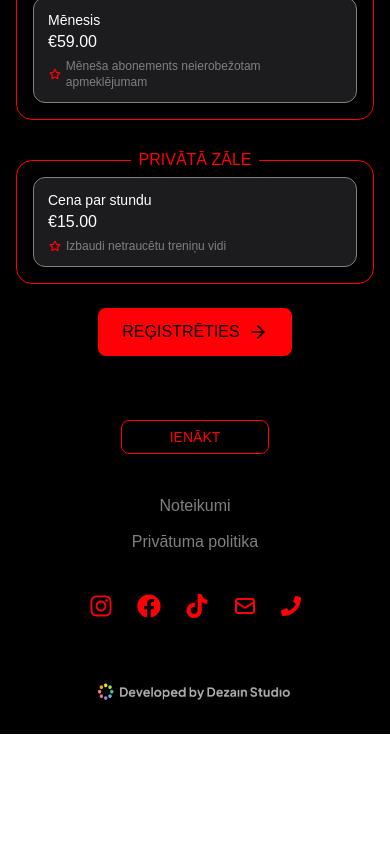
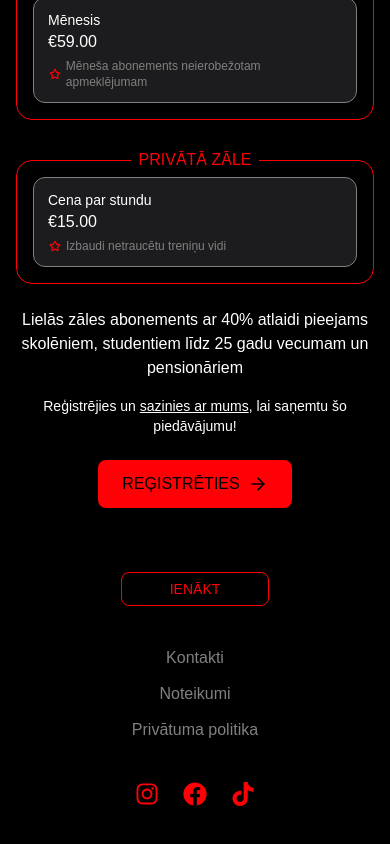
Before and after one commit to atisozols/skultes-next, a Next.js app: page / in a window 390 px wide. Shown: the part 3302-4146 px from the top of the page. Before the commit the page ends 4036 px from the top, so only its background shows below. Built offline with nearby package versions, Linux system fonts and the light colour scheme; no server answers; a web font is replaced by a local one.

Commit message:
feat: added contact page

```diff
--- /dev/null
+++ b/app/contact/page.js
@@ -0,0 +1,78 @@
+import Image from 'next/image';
+import Link from 'next/link';
+import TopNav from '@/components/ui/TopNav';
+import { FaPhone, FaInstagram, FaFacebook, FaTiktok } from 'react-icons/fa';
+import { HiOutlineMail } from 'react-icons/hi';
+
+export const metadata = {
+  title: 'Kontakti | Skultes Sporta Centrs',
+  description: 'Sazinieties ar mums par jautājumiem vai sadarbības iespējām',
+};
+
+export default function ContactPage() {
+  return (
+    <main className="min-h-screen w-full bg-background">
+      <TopNav />
+
+      <div className="container mx-auto px-4 pb-4 pt-24 md:pt-36 lg:pt-12">
+        <div className="grid grid-cols-1 gap-8 md:grid-cols-2">
+          <div className="flex flex-col space-y-8">
+            <div className="space-y-6">
+              <div>
+                <h2 className="text-foreground/60 mb-2 font-thin uppercase">Sazinies ar mums</h2>
+                <a
+                  href="mailto:atis@ozols.club"
+                  className="flex items-center gap-2 text-2xl font-light text-foreground"
+                >
+                  atis@ozols.club
+                </a>
+              </div>
+
+              <div>
+                <h2 className="text-foreground/60 mb-2 font-thin uppercase">Trenējies pie mums</h2>
+                <div className="flex flex-col text-2xl font-light text-foreground">
+                  <span>Brīvības laukums 4, Tukums</span>
+                  <span className="text-sm">ieeja no Harmonijas ielas pagalma pusē</span>
+                </div>
+              </div>
+
+              <div>
+                <div className="flex flex-col text-lg font-light text-foreground">
+                  <span>
+                    <span className="font-thin">P-Sv</span>{' '}
+                    <span className="font-base">5:00 - 23:00</span>
+                  </span>
+                </div>
+              </div>
+            </div>
+
+            <div className="flex flex-col items-start justify-center gap-3 text-alternate">
+              <div className="flex items-center justify-center gap-6 text-2xl text-foreground">
+                <Link href={'https://www.instagram.com/ozols_club'}>
+                  <FaInstagram />
+                </Link>
+                <Link href={'https://www.facebook.com/ozols.club'}>
+                  <FaFacebook />
+                </Link>
+                <Link href={'https://www.tiktok.com/@ozols_club'}>
+                  <FaTiktok />
+                </Link>
+              </div>
+            </div>
+          </div>
+
+          {/* Right Column - Image */}
+          <div className="relative h-[400px] w-full overflow-hidden rounded-lg md:h-[500px]">
+            <Image
+              src="/carousel/public-gym/liela-landscape-1.jpg"
+              alt="Skultes Sporta Centrs"
+              fill
+              className="object-cover"
+              priority
+            />
+          </div>
+        </div>
+      </div>
+    </main>
+  );
+}
--- a/components/sections/Landing.jsx
+++ b/components/sections/Landing.jsx
@@ -5,7 +5,7 @@ import { Button } from '../ui/Button';
 import Carousel from '../ui/Carousel';
 import Container from '../ui/Container';
 import { LuCalendarCheck, LuLock, LuShieldCheck, LuSmile, LuSun } from 'react-icons/lu';
-import { MdOutlineAutoAwesome } from 'react-icons/md';
+import { MdOutlineAutoAwesome, MdPerson } from 'react-icons/md';
 import { TbCoinEuro } from 'react-icons/tb';
 import { TiStarOutline } from 'react-icons/ti';
 import useResponsiveValue from '../../hooks/useResponsiveValue';
@@ -337,7 +337,7 @@ const Landing = () => {
           </h2>
         </div>
 
-        <div className="flex w-full flex-col items-start justify-center">
+        <div className="flex w-full max-w-5xl flex-col items-start justify-center md:flex-row md:gap-6">
           <div className="mx-auto flex w-full max-w-6xl flex-col items-center justify-center px-4">
             <span className="relative top-5 bg-background p-2 font-light uppercase text-accent md:text-xl">
               Lielā zāle
@@ -397,6 +397,19 @@ const Landing = () => {
             </div>
           </div>
         </div>
+        <p className="mx-auto mt-6 max-w-md px-4 text-center font-extralight text-white">
+          Lielās zāles abonements ar 40% atlaidi pieejams{' '}
+          <span className="font-medium">
+            skolēniem, studentiem līdz 25 gadu vecumam un pensionāriem
+          </span>
+        </p>
+        <p className="mx-auto mt-4 max-w-md px-4 text-center text-sm font-extralight text-white">
+          Reģistrējies un{' '}
+          <Link href="/contact" className="underline">
+            sazinies ar mums
+          </Link>
+          , lai saņemtu šo piedāvājumu!
+        </p>
         <div className="mt-6 flex flex-col items-center justify-center gap-2">
           <Button href="/register" size="lg" className="font-medium uppercase" withArrow>
             Reģistrēties
@@ -414,6 +427,7 @@ const Landing = () => {
             </Link>
           </div>
           <div className="flex w-1/3 flex-col items-center justify-center gap-3">
+            <Link href="/contact">Kontakti</Link>
             <Link href="/tc" className="hover:underline">
               Noteikumi
             </Link>
@@ -432,12 +446,6 @@ const Landing = () => {
               <Link href={'https://www.tiktok.com/@ozols_club'}>
                 <FaTiktok />
               </Link>
-              <a href="mailto:atis@ozols.club">
-                <HiOutlineMail />
-              </a>
-              <a href="tel:+37126089445">
-                <FaPhone className="text-xl" />
-              </a>
             </div>
           </div>
         </div>
--- a/components/ui/TopNav.jsx
+++ b/components/ui/TopNav.jsx
@@ -148,8 +148,8 @@ const DesktopNav = () => {
               ))}
             </div>
             <Button href="/log-in" className="font-medium uppercase">
+              <MdPerson className="mr-0.5 text-xl" />
               Ienākt
-              <MdPerson className="ml-0.5 text-xl" />
             </Button>
           </div>
         </div>
@@ -368,7 +368,7 @@ const TopNav = () => {
 
   useEffect(() => {
     const handleResize = () => {
-      setIsDesktop(window.innerWidth >= 1124);
+      setIsDesktop(window.innerWidth >= 1024);
     };
 
     window.addEventListener('resize', handleResize, { passive: true });
--- a/context/providers/TanstackQueryProvider.jsx
+++ b/context/providers/TanstackQueryProvider.jsx
@@ -38,7 +38,7 @@ export default function TanstackQueryProvider({ children }) {
   return (
     <QueryClientProvider client={queryClient}>
       {children}
-      <ReactQueryDevtools initialIsOpen={false} />
+      {/* <ReactQueryDevtools initialIsOpen={false} /> */}
     </QueryClientProvider>
   );
 }
```
